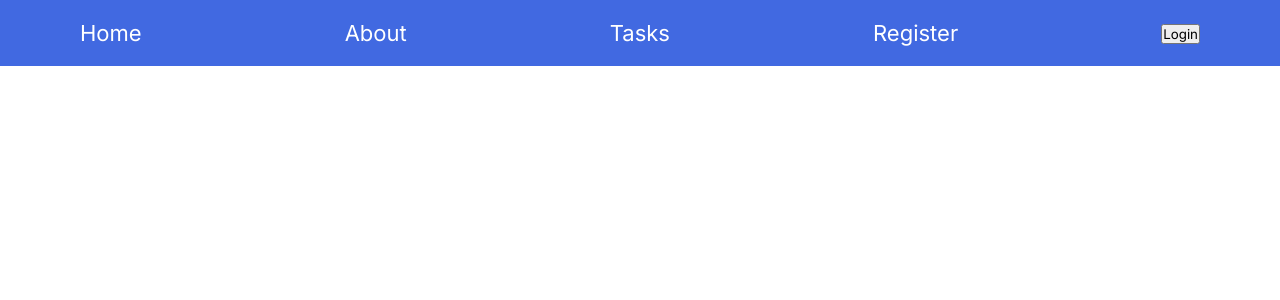
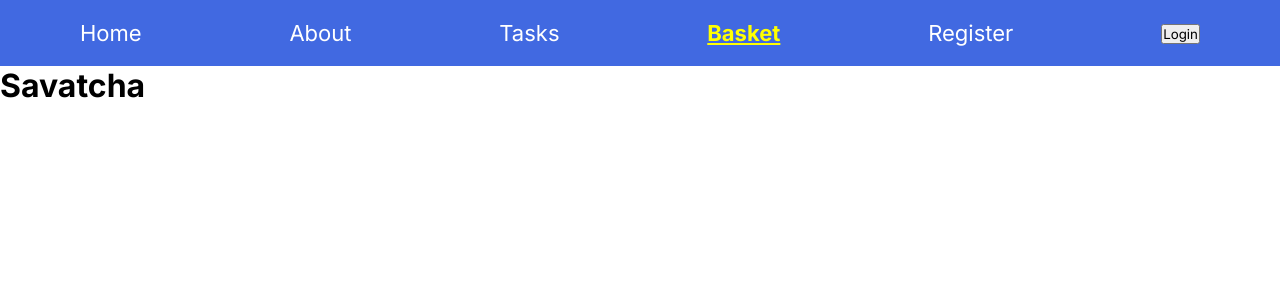
Before and after one commit to Otabek1990/yangi-react, a React (Vite) app: page /basket in a window 1280 px wide. Shown: the top 300 px of the page. Built offline with nearby package versions, Linux system fonts and the light colour scheme.

Commit message:
basket-page-created

```diff
--- a/src/App.jsx
+++ b/src/App.jsx
@@ -11,6 +11,7 @@ import NotFound from "./pages/404Page/NotFound";
 import Tasks from "./pages/tasks/Tasks";
 import Edit from "./pages/Edit/Edit";
 import Register from "./pages/register/Register";
+import Basket from "./pages/basket/Basket";
 // home,about
 function App() {
 
@@ -23,6 +24,7 @@ function App() {
       <Routes>
         <Route path="/" element={<Home />} />
         <Route path="about" element={<About />} />
+        <Route path="basket" element={<Basket />} />
 
         <Route path="register" element={<Register />} />
 
--- a/src/components/Navbar/Navbar.jsx
+++ b/src/components/Navbar/Navbar.jsx
@@ -34,6 +34,11 @@ function Navbar() {
           </NavLink>
         </li>
         <li>
+          <NavLink to={"/basket"}>
+            Basket
+          </NavLink>
+        </li>
+        <li>
           <NavLink to={"/register"}>
             Register
           </NavLink>
--- /dev/null
+++ b/src/pages/basket/Basket.jsx
@@ -0,0 +1,11 @@
+import React from 'react'
+
+function Basket() {
+  return (
+    <div>
+      <h1>Savatcha</h1>
+    </div>
+  )
+}
+
+export default Basket
```
